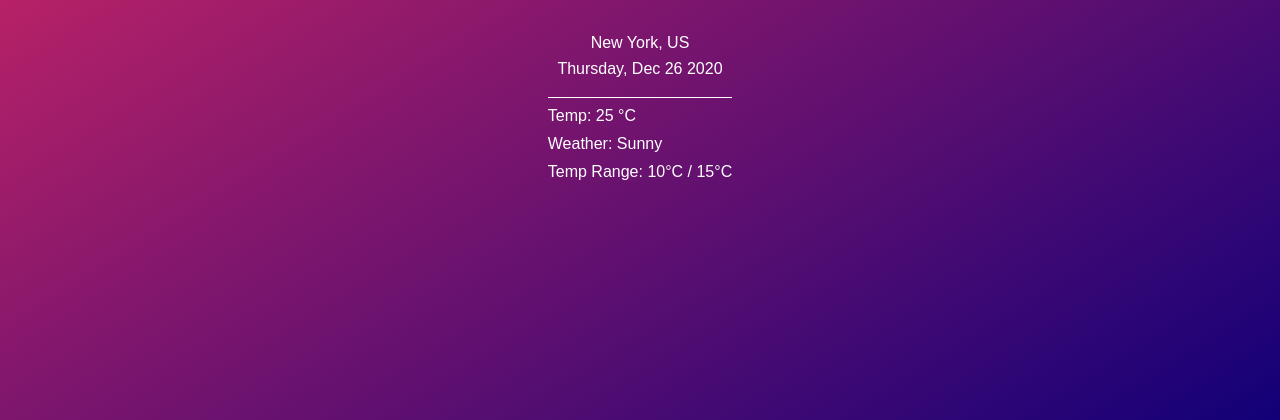
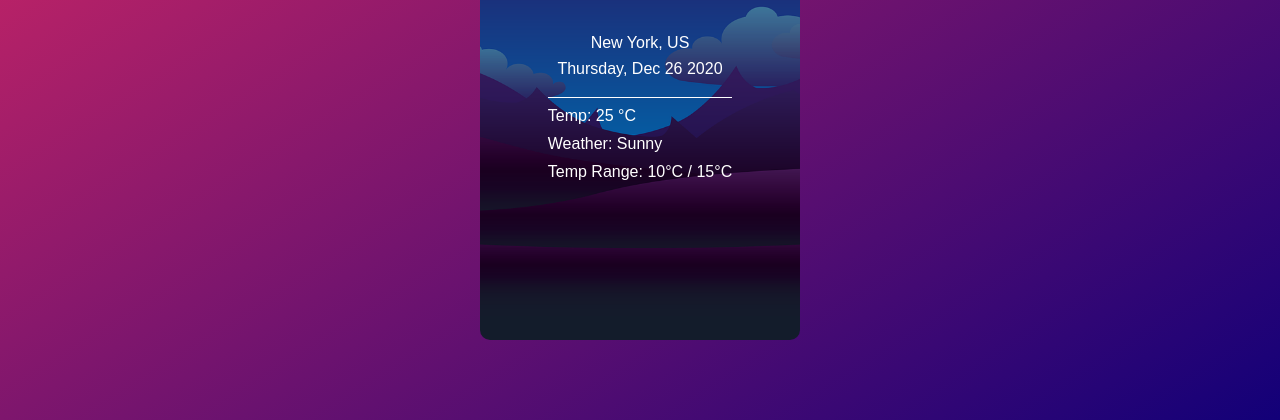
Before and after one commit to AndheboinaVijayKumarYadav/WeatherApp, a plain HTML site: page index.html in a window 1280 px wide. Shown: the part 380-800 px from the top of the page. Drawn offline with Linux system fonts and the light colour scheme; the site is published under a folder, as on GitHub Pages, so addresses that start at the root find nothing.

Commit message:
Update style.css

```diff
--- a/styles.css
+++ b/styles.css
@@ -22,7 +22,7 @@ body {
     flex-direction: column;
     justify-content: center;
     align-items: center;
-    background: url('/images/weather.png') no-repeat center;
+    background: url('./images/weather.png') no-repeat center;
     background-size: cover;
     border-radius: 10px;
     overflow: hidden;
```
